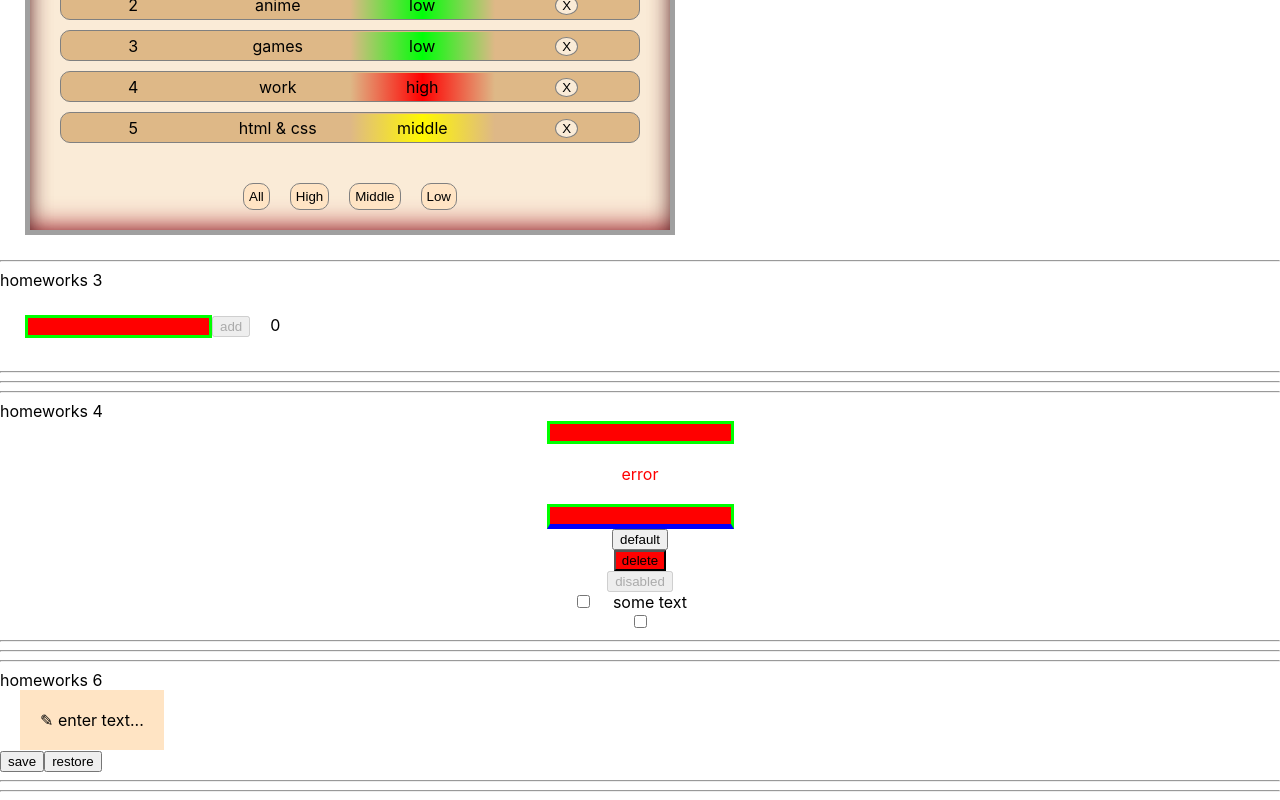
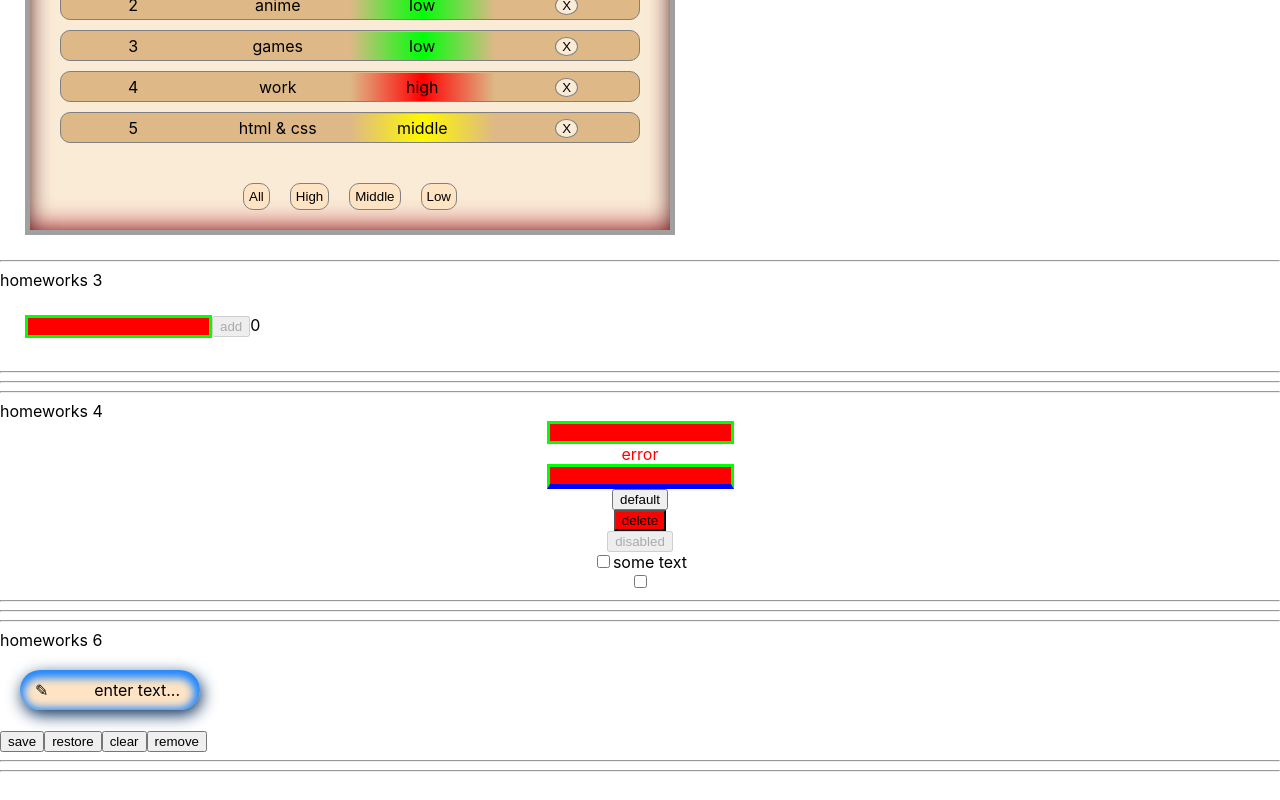
Before and after one commit to RomanAlxndrvch/IgnatHomeworks, a React (Create React App) app: page /#/pre-junior in a window 1280 px wide. Shown: the part 357-1157 px from the top of the page. Built offline with nearby package versions, Linux system fonts and the light colour scheme.

Commit message:
6. HW 6 done

```diff
--- a/src/p2-homeworks/h4/common/c1-SuperInputText/SuperInputText.tsx
+++ b/src/p2-homeworks/h4/common/c1-SuperInputText/SuperInputText.tsx
@@ -44,6 +44,7 @@ const SuperInputText: React.FC<SuperInputTextPropsType> = (
     return (
         <>
             <input
+                maxLength={15} // max symbols in input
                 type={'text'}
                 onChange={onChangeCallback}
                 onKeyPress={onKeyPressCallback}
--- a/src/p2-homeworks/h5-rrd-v6/NavLink/Header.module.css
+++ b/src/p2-homeworks/h5-rrd-v6/NavLink/Header.module.css
@@ -34,7 +34,7 @@ a.active {
 }
 
 span {
-    padding: 20px;
+    /*  padding: 20px;*/
 }
 
 .navLinkHover:hover > .ch {
--- a/src/p2-homeworks/h6/HW6.tsx
+++ b/src/p2-homeworks/h6/HW6.tsx
@@ -8,10 +8,18 @@ function HW6() {
     const [value, setValue] = useState<string>('')
 
     const save = () => {
+        console.log(value)
         saveState<string>('editable-span-value', value)
     }
     const restore = () => {
-        // setValue()
+        setValue(restoreState<string>('editable-span-value', value))
+    }
+
+    const clear = () => {
+        localStorage.clear()
+    }
+    const remove = () => {
+        localStorage.removeItem('editable-span-value')
     }
 
     return (
@@ -29,6 +37,8 @@ function HW6() {
             </div>
             <SuperButton onClick={save}>save</SuperButton>
             <SuperButton onClick={restore}>restore</SuperButton>
+            <SuperButton onClick={clear}>clear</SuperButton>
+            <SuperButton onClick={remove}>remove</SuperButton>
 
             <hr/>
             {/*для личного творчества, могу проверить*/}
--- a/src/p2-homeworks/h6/common/c4-SuperEditableSpan/SuperEditableSpan.module.css
+++ b/src/p2-homeworks/h6/common/c4-SuperEditableSpan/SuperEditableSpan.module.css
@@ -1,7 +1,23 @@
 .mainTextBlock {
-    padding: 20px;
+    margin: 20px;
 }
 
 .editableSpan {
     background-color: bisque;
+    padding: 5px 15px 5px 15px;
+    height: 30px;
+    max-width: 150px;
+    display: flex;
+    align-items: center;
+    justify-content: space-between;
+    border-radius: 50px;
+    box-shadow: inset -1px 3px 8px 5px #1F87FF, 2px 5px 16px 0px #0B325E, 5px 5px 15px 5px rgba(0, 0, 0, 0);
 }
+
+.spanPen {
+
+}
+
+.spanText {
+    margin-right: 5px;
+}
--- a/src/p2-homeworks/h6/common/c4-SuperEditableSpan/SuperEditableSpan.tsx
+++ b/src/p2-homeworks/h6/common/c4-SuperEditableSpan/SuperEditableSpan.tsx
@@ -62,10 +62,12 @@ const SuperEditableSpan: React.FC<SuperEditableSpanType> = (
                     />
                 ) : (
                     <span
+                        title={'Enter your text'}
                         onDoubleClick={onDoubleClickCallBack}
                         className={spanClassName}
                         {...restSpanProps}>
-                        &#9998; {children || restProps.value}
+                        <span className={classes.spanPen}>&#9998;</span>
+                        <span className={classes.spanText}>{children || restProps.value}</span>
                     </span>
                 )
             }
```
